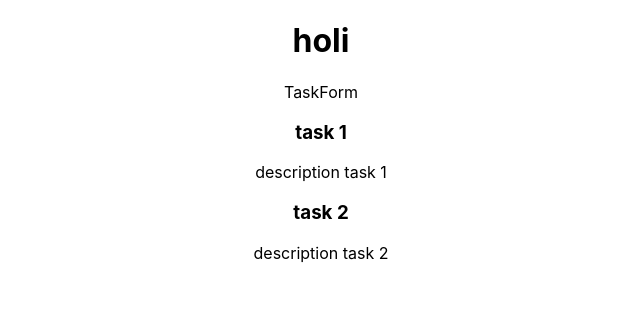
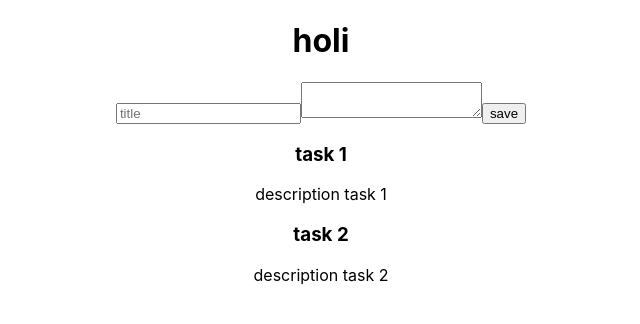
Before and after one commit to juf468/Mi-Trello, a React (Create React App) app: page / in a window 1280 px wide. Shown: the top 324 px of the page, without its empty margins (319-959 px from the left). Built offline with nearby package versions, Linux system fonts and the light colour scheme.

Commit message:
taskForm

```diff
--- a/src/components/TaskForm.js
+++ b/src/components/TaskForm.js
@@ -1,11 +1,22 @@
+import { useState } from "react"
 
 
-const TaskForm = ( )=>{
+const TaskForm = ( ) =>{
 
+    const [task, setTask] = useState ({
+        title: '',
+        description: ''
+    })
+ const handleChange =(event)=>{
+    console.log(event.target.name, event.target.value)
+
+ }
 return (
-    <div>
-        TaskForm
-    </div>
+<form>
+    <input name="title" type="text" placeholder="title" onChange={handleChange}/>
+    <textarea name="description" placeholder="description" onChange={handleChange}> </textarea>
+    <button> save </button>
+</form>
 )
 }
 export default TaskForm
--- a/src/components/TaskList.js
+++ b/src/components/TaskList.js
@@ -6,9 +6,9 @@ const TaskList = () =>{
    const tasks = useSelector (state => state.tasks)
    console.log ('task', tasks)
     return (
-        <div>
+        <div >
             {tasks.map(task => (
-                <div>
+                <div key={task.id}>
                     <h3> {task.title}</h3>
                     <p> {task.description }</p>
                 </div>
```
